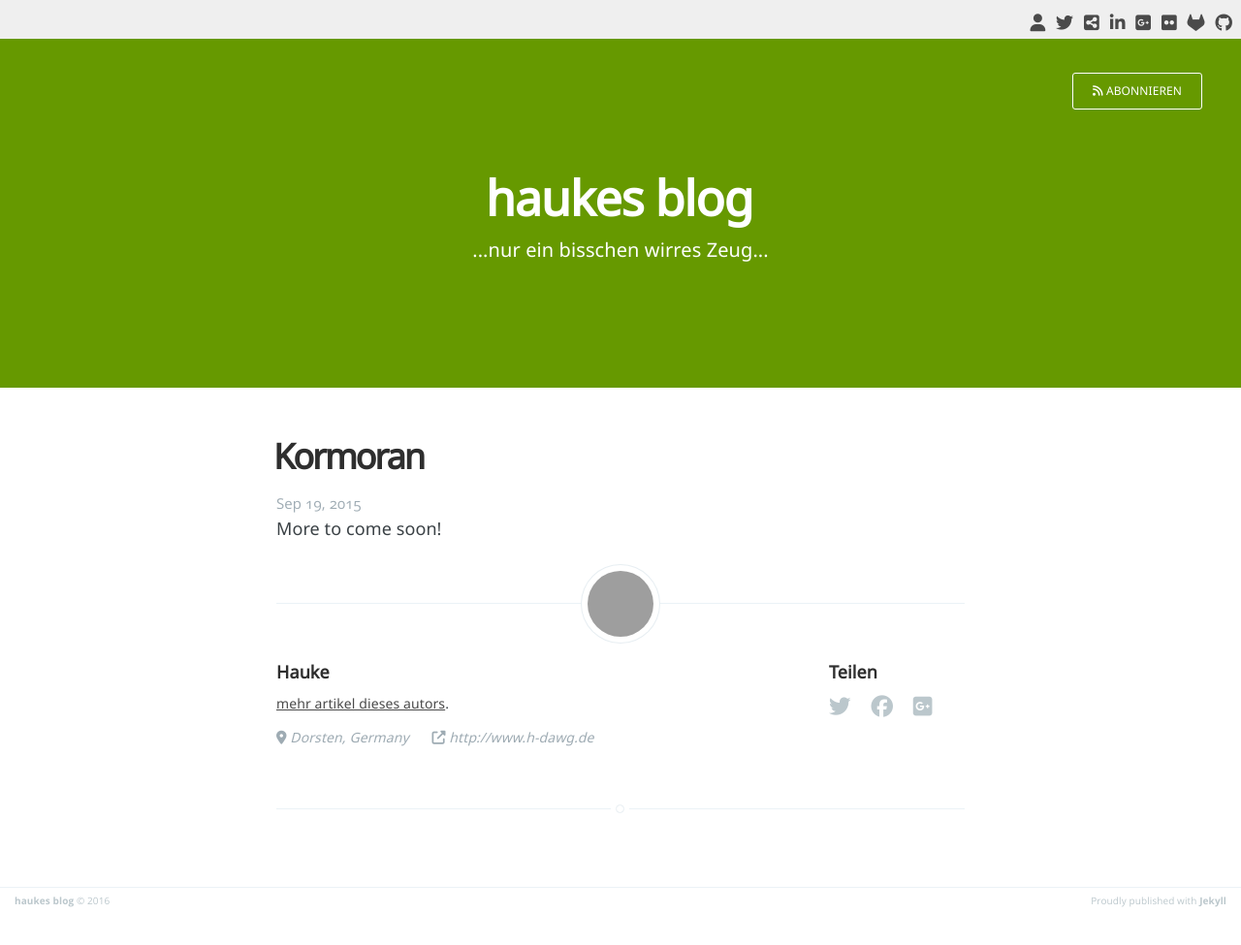
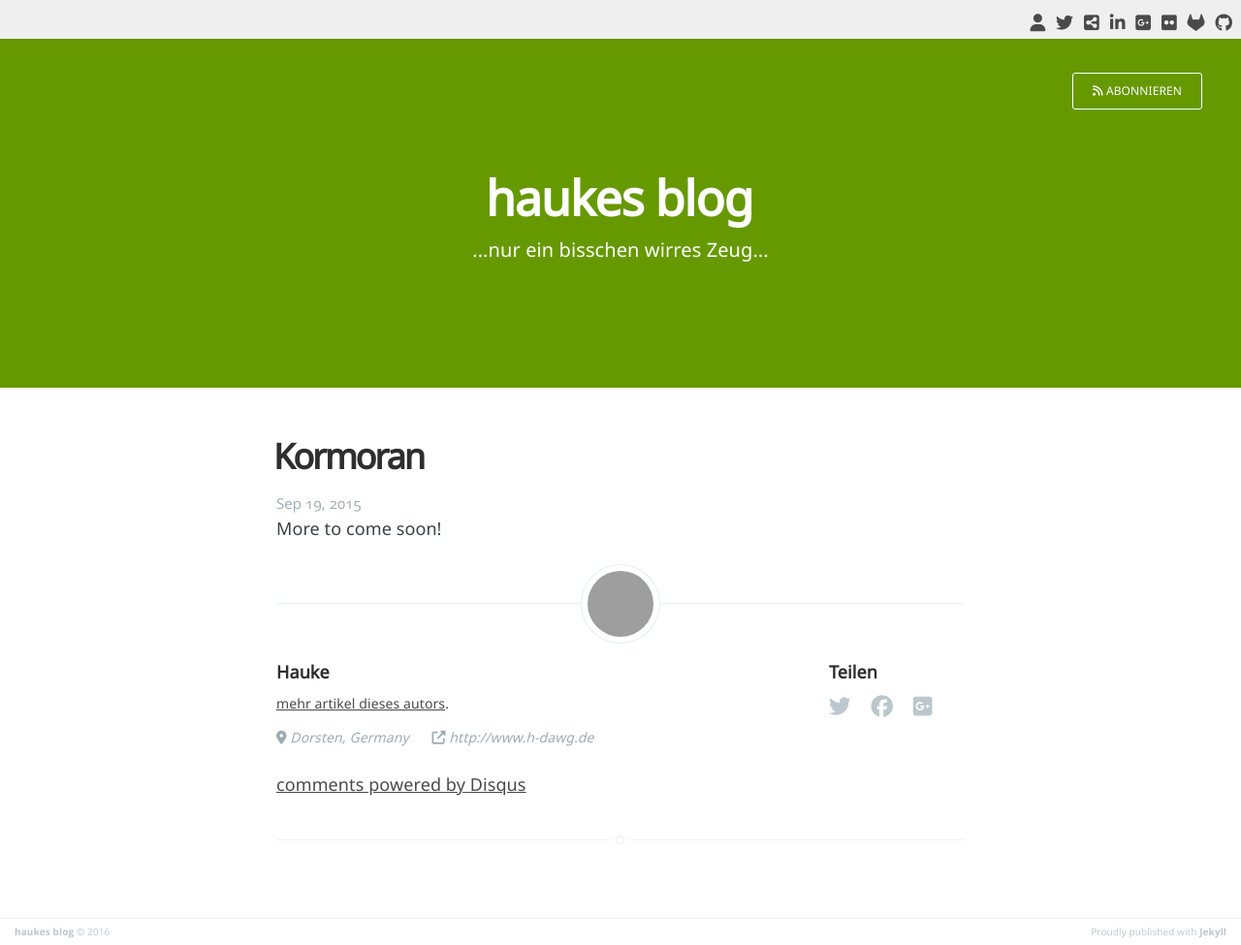
Before and after one commit to hwesselmann/hwesselmann.gitlab.io, a Jekyll site: the page built from _posts/2015-09-19-kormoran.markdown, in a window 1280 px wide. Shown: the whole page at 97% size. Built offline with Jekyll 4.4.1, drawn with Linux system fonts in a browser that asks for light colours; nearby versions of some CDN libraries; comment, search, counter and statistics services are not loaded; before the commit the page ends 944 px from its top, so only the background shows below that; grey boxes are pictures that could not be loaded.

Commit message:
Insert discus partial into post template file

```diff
--- a/_layouts/post.html
+++ b/_layouts/post.html
@@ -24,7 +24,7 @@ layout: default
       <p><a href="/author/hauke/">mehr artikel dieses autors</a>.</p>
       <div class="author-meta">
         <span class="author-location"><i class="fa fa-map-marker"></i>&nbsp;Dorsten, Germany</span>
-        <span class="author-link icon-link"><a href="http://www.h-dawg.de"><i class="fa fa-external-link"></i>&nbsp;http://www.h-dawg.de</a></span>
+        <span class="author-link"><a href="http://www.h-dawg.de"><i class="fa fa-external-link"></i>&nbsp;http://www.h-dawg.de</a></span>
       </div>
     </section>
 
@@ -43,4 +43,6 @@ layout: default
 
   </footer>
 
+  {% include disqus.html %}
+
 </article>
```
